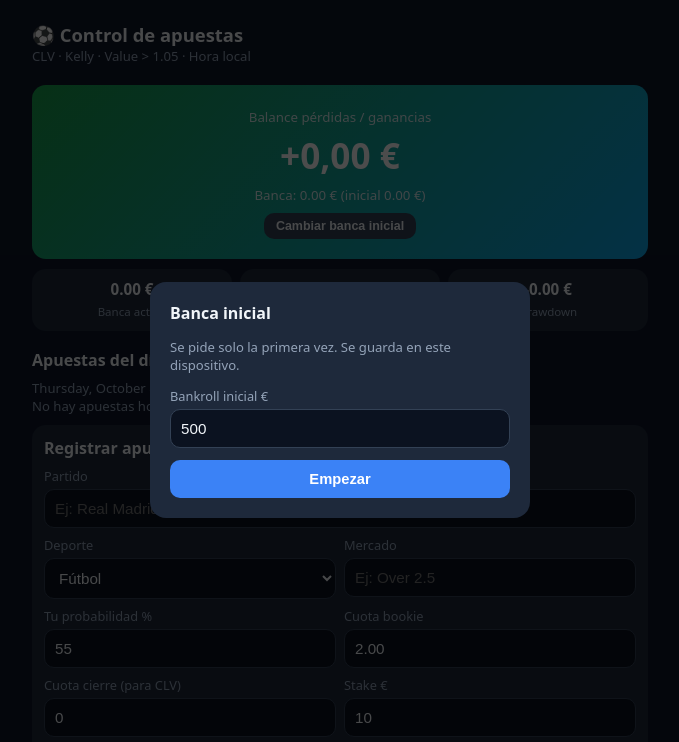
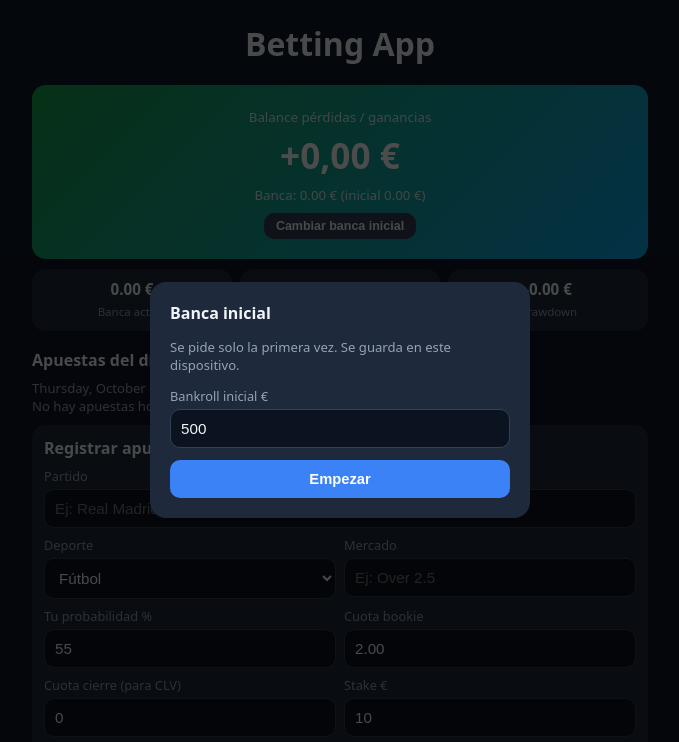
Before and after one commit to joserodri13/Betting-Dashboard, a plain HTML site: page index.html in a window 1280 px wide. Shown: the top 742 px of the page, without its empty margins (300-979 px from the left). Drawn offline with Linux system fonts and the light colour scheme.

Commit message:
Cabecera Betting App 2rem centrada, sin subtitulo ni title; docs solo web y regla visual 5 lineas

```diff
--- a/index.html
+++ b/index.html
@@ -3,13 +3,12 @@
 <head>
 <meta charset="UTF-8">
 <meta name="viewport" content="width=device-width, initial-scale=1.0">
-<title>Control Apuestas - CLV y Value</title>
 <style>
 :root{--bg:#0f172a;--card:#1e293b;--card2:#334155;--txt:#f1f5f9;--mut:#94a3b8;--green:#22c55e;--red:#ef4444;--yellow:#eab308;--blue:#3b82f6;--radius:14px}
 *{box-sizing:border-box}body{margin:0;font-family:system-ui,-apple-system,Segoe UI,Roboto,Arial;background:var(--bg);color:var(--txt)}
 .wrap{max-width:640px;margin:0 auto;padding:12px 12px 60px}
-header{position:sticky;top:0;background:var(--bg);padding:10px 0;z-index:5}
-h1{font-size:1.15rem;margin:0}h2{font-size:1rem;margin:18px 0 8px}
+header{position:sticky;top:0;background:var(--bg);padding:10px 0;z-index:5;text-align:center}
+h1{font-size:2rem;margin:0;font-weight:800}h2{font-size:1rem;margin:18px 0 8px}
 .sub{color:var(--mut);font-size:.82rem}
 .balance{background:linear-gradient(135deg,#16a34a,#0ea5e9);border-radius:var(--radius);padding:20px;text-align:center;margin-top:10px}
 .balance .num{font-size:2.2rem;font-weight:800;margin:4px 0}
@@ -41,7 +40,7 @@ button{cursor:pointer;border:0;border-radius:10px;padding:11px;font-weight:700;f
 </head>
 <body>
 <div class="wrap">
-<header><h1>⚽ Control de apuestas</h1><div class="sub">CLV · Kelly · Value &gt; 1.05 · Hora local</div></header>
+<header><h1>Betting App</h1></header>
 
 <section class="balance">
 <div><small>Balance pérdidas / ganancias</small></div>
```
Also changed, not shown: 4 other files.
